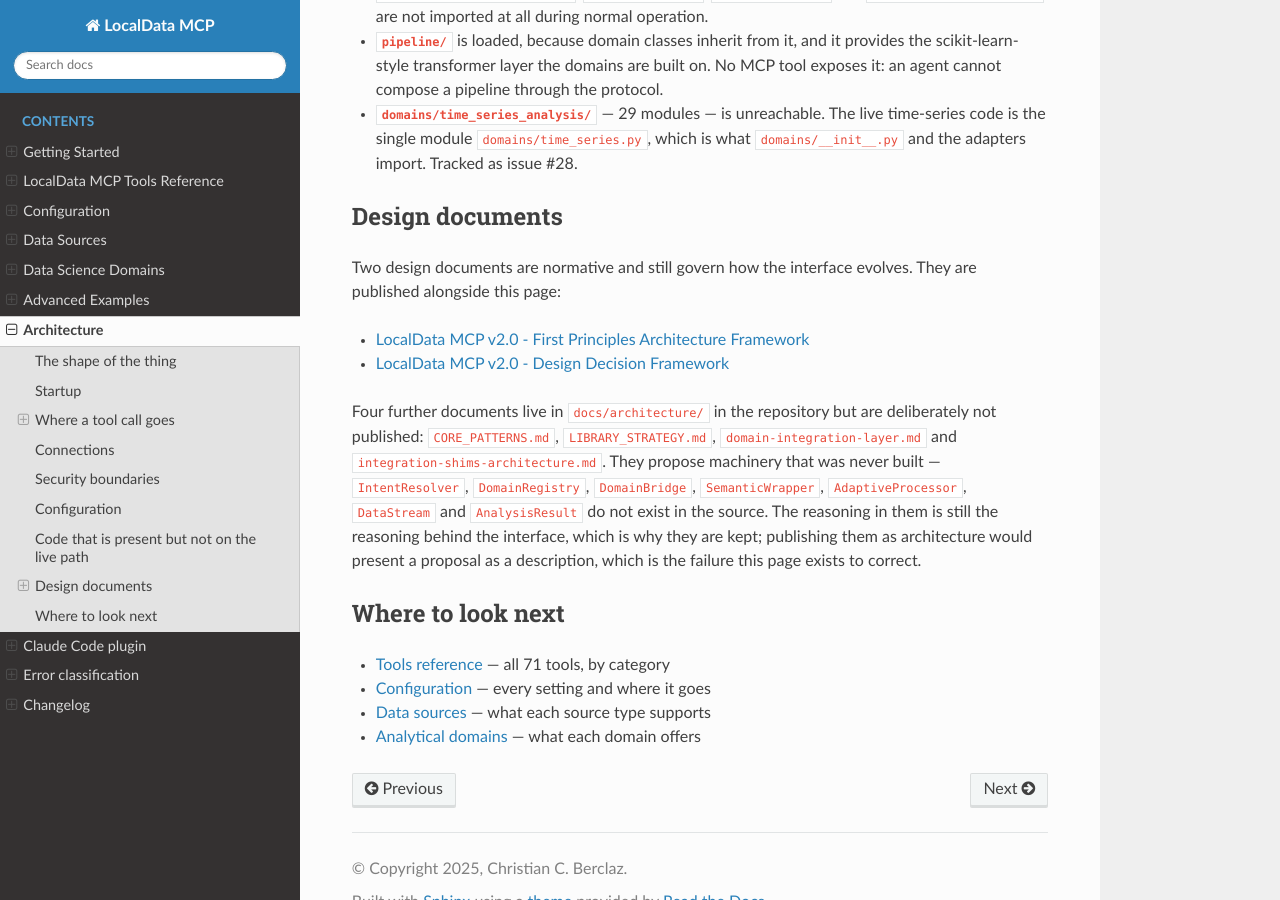
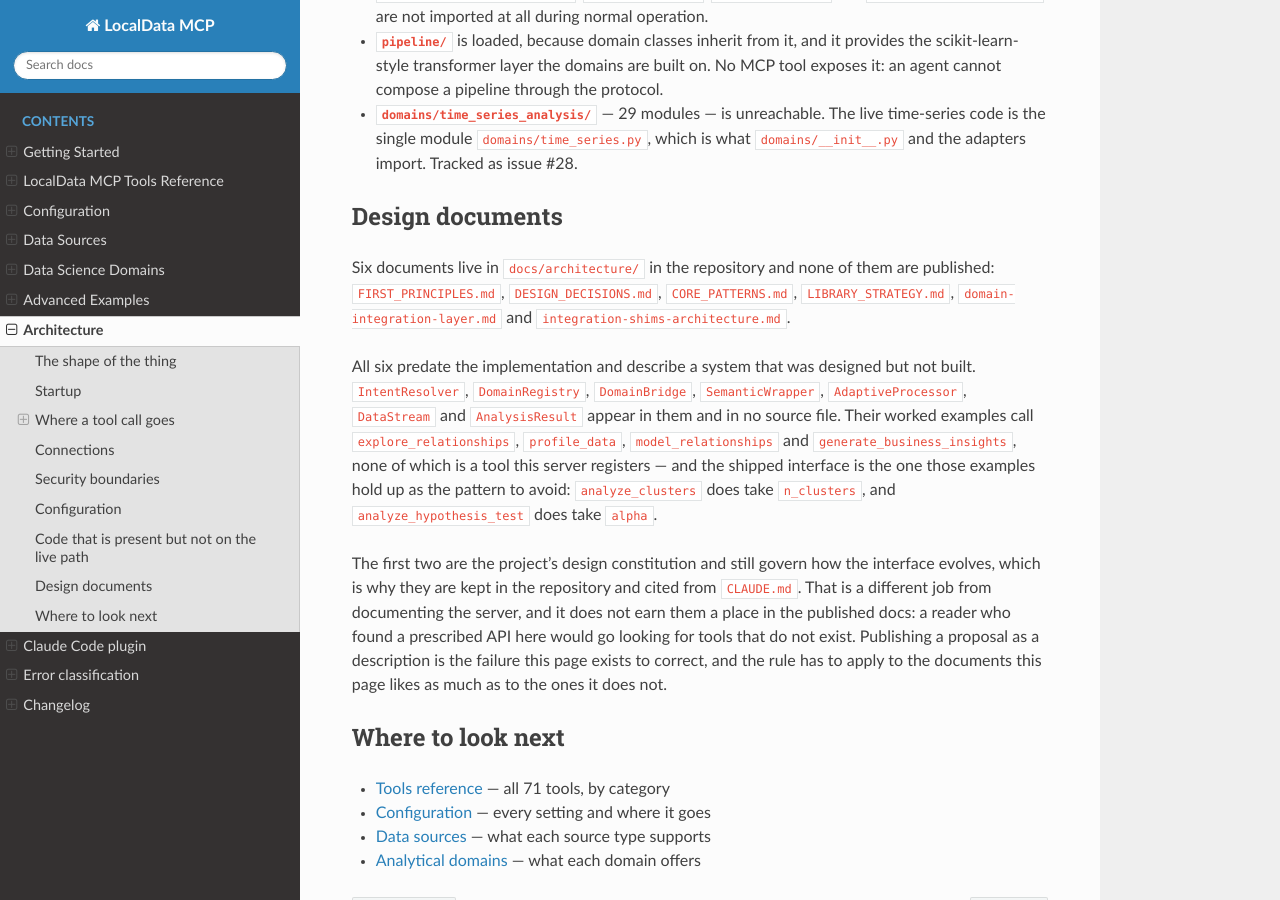
Before and after one commit to ChrisGVE/localdata-mcp, a Sphinx documentation site: the page built from docs/architecture/index.md, in a window 1280 px wide and 900 px high, scrolled down 4579 px. Built offline with Sphinx 7.4.7 and the Read the Docs theme 3.1.0, drawn with Linux system fonts in a browser that asks for light colours.

Commit message:
docs: stop publishing design documents that describe an unbuilt system
The architecture section shipped its new index alongside `FIRST_PRINCIPLES.md`
and `DESIGN_DECISIONS.md`, on the reasoning that those two are normative and the
other four were merely proposals. But the index convicts that decision in its own words. Both published documents
show worked examples calling `explore_relationships`, `profile_data`,
`model_relationships`, `analyze_patterns`, `analyze_large_dataset` and
`generate_business_insights` -- none of which this server registers. Worse, the
API they prescribe is one the shipped tools deliberately do not have:
`FIRST_PRINCIPLES.md:20` holds up `threshold=0.7` as the anti-pattern, and
`analyze_clusters` takes `n_clusters` while `analyze_hypothesis_test` takes
`alpha`. A reader following the published constitution would hunt for tools that
do not exist.

All six legacy architecture documents are now excluded from the build. They stay
in the repository -- the first two remain the project's design constitution and
are cited from CLAUDE.md -- but governing how the interface evolves is a
different job from documenting the server, and it does not earn a place in the
published docs. The rule has to apply to the documents the index likes as much as
to the ones it does not.

Two long-standing findings are also fixed. CONTRIBUTING.md
pointed at CLAUDE.md for size limits it does not contain; it now names the real
constraint and the cautionary example. TROUBLESHOOTING.md told the reader to use
the full path and then printed the bare command again; it now asks uv where the
entry point is and calls that.

````diff
--- a/docs/architecture/index.md
+++ b/docs/architecture/index.md
@@ -205,25 +205,27 @@
 
 ## Design documents
 
-Two design documents are normative and still govern how the interface evolves.
-They are published alongside this page:
+Six documents live in `docs/architecture/` in the repository and none of them are
+published: `FIRST_PRINCIPLES.md`, `DESIGN_DECISIONS.md`, `CORE_PATTERNS.md`,
+`LIBRARY_STRATEGY.md`, `domain-integration-layer.md` and
+`integration-shims-architecture.md`.
 
-```{toctree}
-:maxdepth: 1
+All six predate the implementation and describe a system that was designed but
+not built. `IntentResolver`, `DomainRegistry`, `DomainBridge`, `SemanticWrapper`,
+`AdaptiveProcessor`, `DataStream` and `AnalysisResult` appear in them and in no
+source file. Their worked examples call `explore_relationships`, `profile_data`,
+`model_relationships` and `generate_business_insights`, none of which is a tool
+this server registers — and the shipped interface is the one those examples hold
+up as the pattern to avoid: `analyze_clusters` does take `n_clusters`, and
+`analyze_hypothesis_test` does take `alpha`.
 
-FIRST_PRINCIPLES
-DESIGN_DECISIONS
-```
-
-Four further documents live in `docs/architecture/` in the repository but are
-deliberately not published: `CORE_PATTERNS.md`, `LIBRARY_STRATEGY.md`,
-`domain-integration-layer.md` and `integration-shims-architecture.md`. They
-propose machinery that was never built — `IntentResolver`, `DomainRegistry`,
-`DomainBridge`, `SemanticWrapper`, `AdaptiveProcessor`, `DataStream` and
-`AnalysisResult` do not exist in the source. The reasoning in them is still the
-reasoning behind the interface, which is why they are kept; publishing them as
-architecture would present a proposal as a description, which is the failure this
-page exists to correct.
+The first two are the project's design constitution and still govern how the
+interface evolves, which is why they are kept in the repository and cited from
+`CLAUDE.md`. That is a different job from documenting the server, and it does not
+earn them a place in the published docs: a reader who found a prescribed API here
+would go looking for tools that do not exist. Publishing a proposal as a
+description is the failure this page exists to correct, and the rule has to apply
+to the documents this page likes as much as to the ones it does not.
 
 ## Where to look next
 
--- a/docs/conf.py
+++ b/docs/conf.py
@@ -22,14 +22,20 @@
 templates_path = ["_templates"]
 exclude_patterns = [
     "_build",
-    # The architecture section publishes its index and the two normative design
-    # documents. The four below propose machinery that was never built, so they
-    # stay in the repository for their reasoning but out of the shipped docs,
-    # where every page is expected to describe the current system.
+    # The architecture section publishes its index and nothing else. Every other
+    # page in this directory predates the implementation and shows worked examples
+    # built from tools that were never written -- `explore_relationships`,
+    # `profile_data`, `model_relationships`, `IntentResolver`, `DomainRegistry`.
+    # FIRST_PRINCIPLES and DESIGN_DECISIONS are no exception, whatever their
+    # standing as internal design reasoning: publishing them would present a
+    # proposal as a description, which is the failure the index exists to correct.
+    # They stay in the repository, out of the shipped docs.
     "architecture/CORE_PATTERNS.md",
     "architecture/LIBRARY_STRATEGY.md",
     "architecture/domain-integration-layer.md",
     "architecture/integration-shims-architecture.md",
+    "architecture/FIRST_PRINCIPLES.md",
+    "architecture/DESIGN_DECISIONS.md",
     "integration",
     "BACKWARD_COMPATIBILITY.md",
     "PERFORMANCE_BENCHMARKS.md",
````
Also changed, not shown: CONTRIBUTING.md (+3 -1 lines), TROUBLESHOOTING.md (+5 -2 lines).
